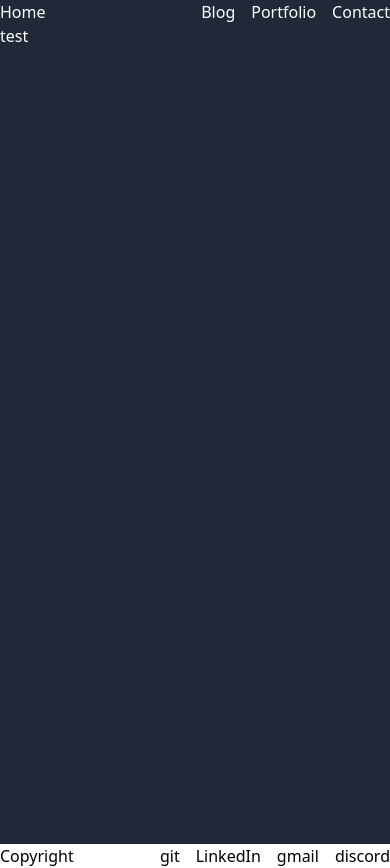
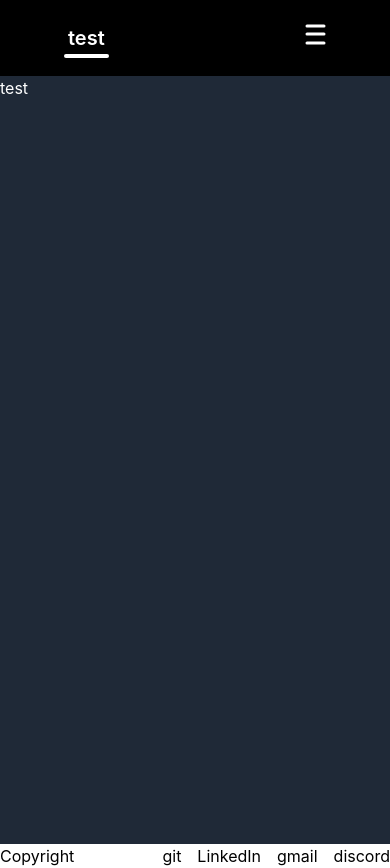
Before and after one commit to laycookie/Portfolio, a React (Vite) app in the folder client/: page / in a window 390 px wide. Built offline with nearby package versions, Linux system fonts and the light colour scheme.

Commit message:
basic navbar styling

```diff
--- a/client/src/App.css
+++ b/client/src/App.css
@@ -6,3 +6,25 @@
   @apply min-h-[100vh]
   dark:text-white dark:bg-gray-800;
 }
+
+.nav-btn {
+  @apply relative
+  px-1 py-1
+  hover:text-white text-white md:text-gray-300
+   transition-all duration-200 ease-in-out;
+}
+.nav-btn::after {
+  @apply content-[''] absolute bg-white
+  h-1 md:w-[0%] w-[100%]
+  left-0 -bottom-1
+  rounded-xl
+  transition-all duration-200 ease-in-out;
+}
+
+.nav-btn:hover::after {
+  @apply w-[100%];
+}
+
+.nav-hide {
+  @apply hidden md:inline;
+}
--- a/client/src/components/Navbar.tsx
+++ b/client/src/components/Navbar.tsx
@@ -4,22 +4,70 @@ import { Link } from "react-router-dom";
 type Props = {};
 
 export default function Navbar({}: Props) {
+  const [homeButton, setHomeButton] = React.useState("test");
   return (
-    <nav>
-      <ul className="flex justify-between">
+    <nav
+      className="py-6 bg-black
+    text-xl font-semibold"
+    >
+      <ul
+        className="flex justify-between
+      px-16"
+      >
         <li>
-          <Link to="/">Home</Link>
+          <Link to="/" className="nav-btn md:inline hidden">
+            Home
+          </Link>
+          <Link to="/" className="nav-btn md:hidden">
+            {homeButton}
+          </Link>
         </li>
         <li>
           <ul className="flex space-x-4">
             <li>
-              <Link to="/blog">Blog</Link>
+              <Link to="/blog" className="nav-btn nav-hide">
+                Blog
+              </Link>
             </li>
             <li>
-              <Link to="/portfolio">Portfolio</Link>
+              <Link to="/portfolio" className="nav-btn nav-hide">
+                Portfolio
+              </Link>
             </li>
             <li>
-              <Link to="/contact">Contact</Link>
+              <Link to="/contact" className="nav-btn nav-hide">
+                Contact
+              </Link>
+            </li>
+            <li>
+              <button className="md:hidden">
+                <svg
+                  width="21"
+                  height="21"
+                  viewBox="0 0 21 21"
+                  fill="none"
+                  xmlns="http://www.w3.org/2000/svg"
+                >
+                  <path
+                    d="M19 19L2 19"
+                    stroke="white"
+                    stroke-width="3"
+                    stroke-linecap="round"
+                  />
+                  <path
+                    d="M19 9.93332L2 9.93332"
+                    stroke="white"
+                    stroke-width="3"
+                    stroke-linecap="round"
+                  />
+                  <path
+                    d="M19 2L2 2"
+                    stroke="white"
+                    stroke-width="3"
+                    stroke-linecap="round"
+                  />
+                </svg>
+              </button>
             </li>
           </ul>
         </li>
--- a/client/tailwind.config.cjs
+++ b/client/tailwind.config.cjs
@@ -3,6 +3,9 @@ module.exports = {
   darkMode: "class",
   content: ["./index.html", "./src/**/*.{js,ts,jsx,tsx}"],
   theme: {
+    fontFamily: {
+      sans: ["Inter", "sans-serif"],
+    },
     extend: {},
   },
   plugins: [],
```
Also changed, not shown: client/src/assets/menu.svg (added).
